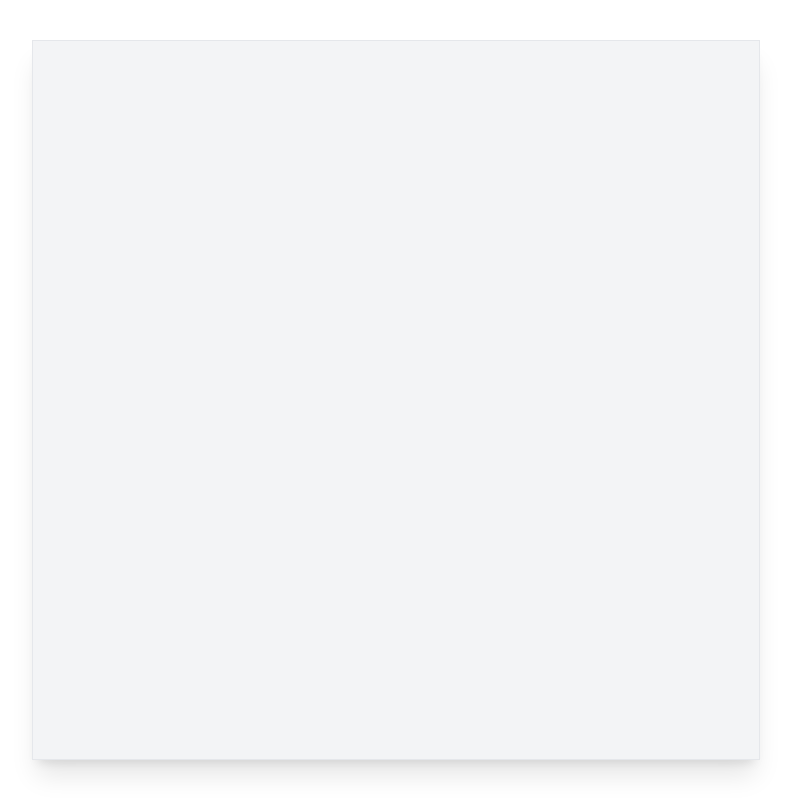
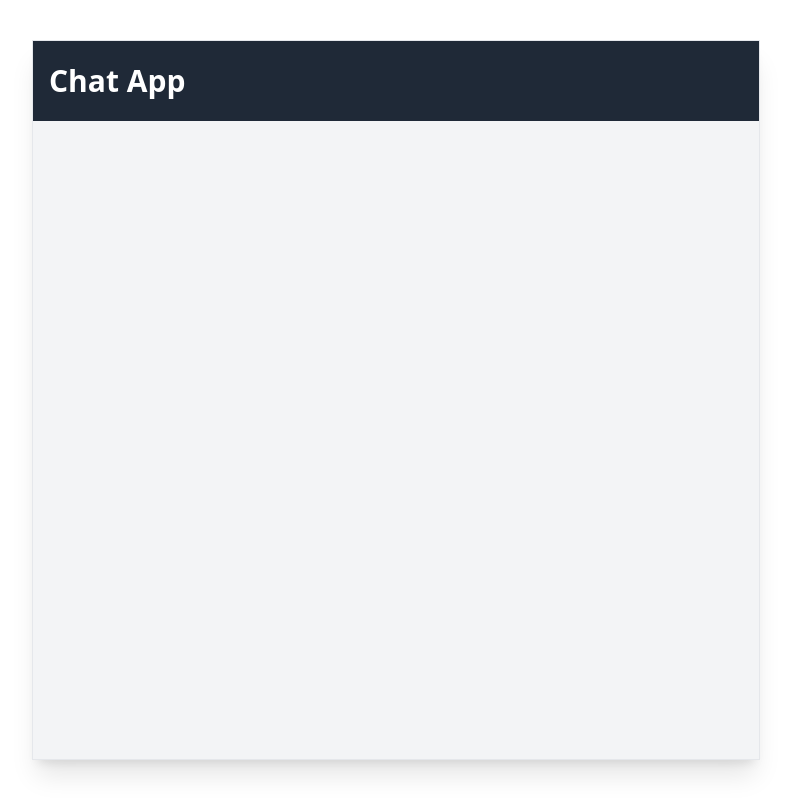
Before and after one commit to rafaelmgr12/chat-app, a React (Vite) app: page / in a window 1280 px wide. Shown: the whole page, without its empty margins (244-1035 px from the left). Built offline with nearby package versions, Linux system fonts and the light colour scheme.

Commit message:
[feat] add navbar

```diff
--- a/src/App.tsx
+++ b/src/App.tsx
@@ -1,3 +1,4 @@
+import { Navbar } from "./components/Navbar";
 
 const style = {
   appContainer: `max-w-[728px] mx-auto text-center`,
@@ -5,13 +6,11 @@
 };
 
 function App() {
-
-
-
   return (
     <div className={style.appContainer}>
-      <section className= {style.sectionContainer}>
+      <section className={style.sectionContainer}>
         {/* Navbar */}
+        <Navbar />
         {/* Chat component */}
       </section>
     </div>
--- /dev/null
+++ b/src/components/Navbar/index.tsx
@@ -0,0 +1,11 @@
+import { style } from "./style";
+
+export function Navbar() {
+  return (
+    <div className={style.nav}>
+      <h1 className={style.heading}>
+            Chat App
+      </h1>
+    </div>
+  );
+}
--- /dev/null
+++ b/src/components/Navbar/style.ts
@@ -0,0 +1,6 @@
+
+export const style = {
+    nav : "bg-gray-800 h-20 flex justify-between items-center p-4",
+    heading: "text-white text-3xl font-bold",
+
+}
```
